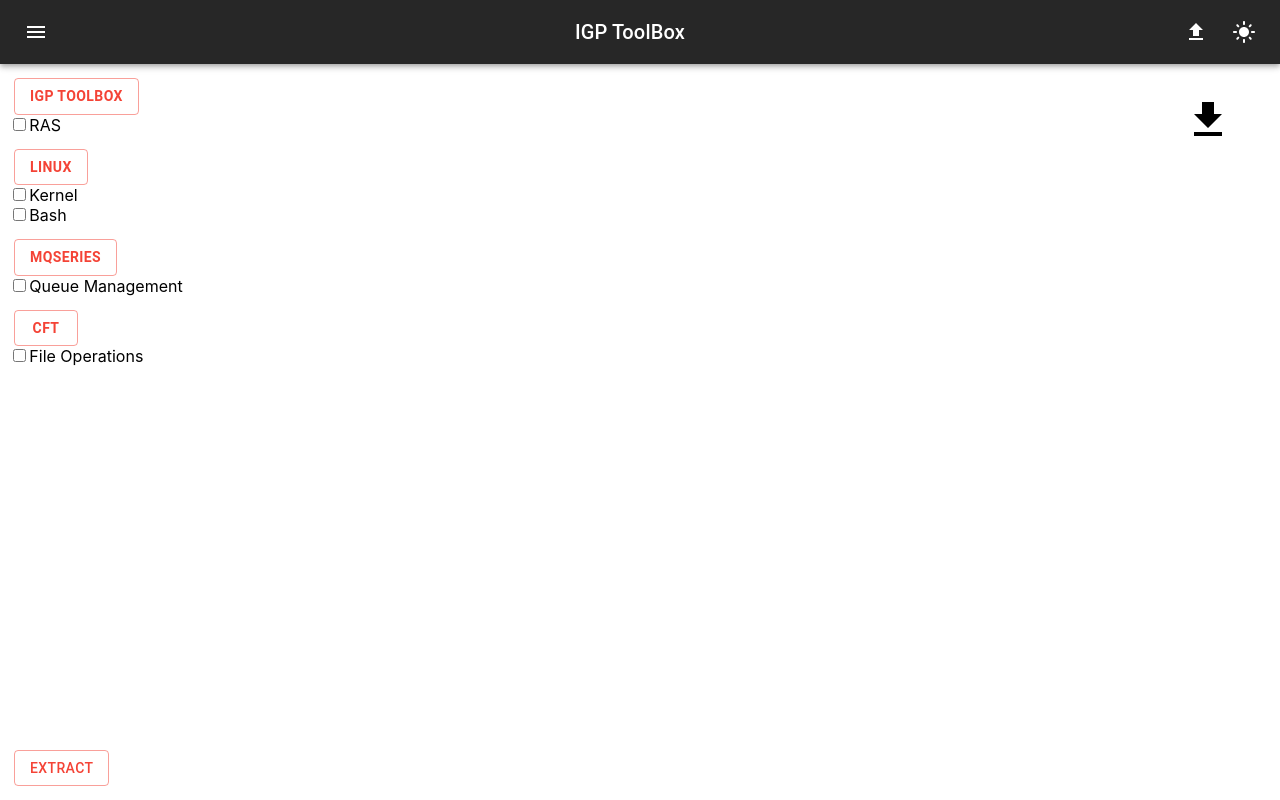
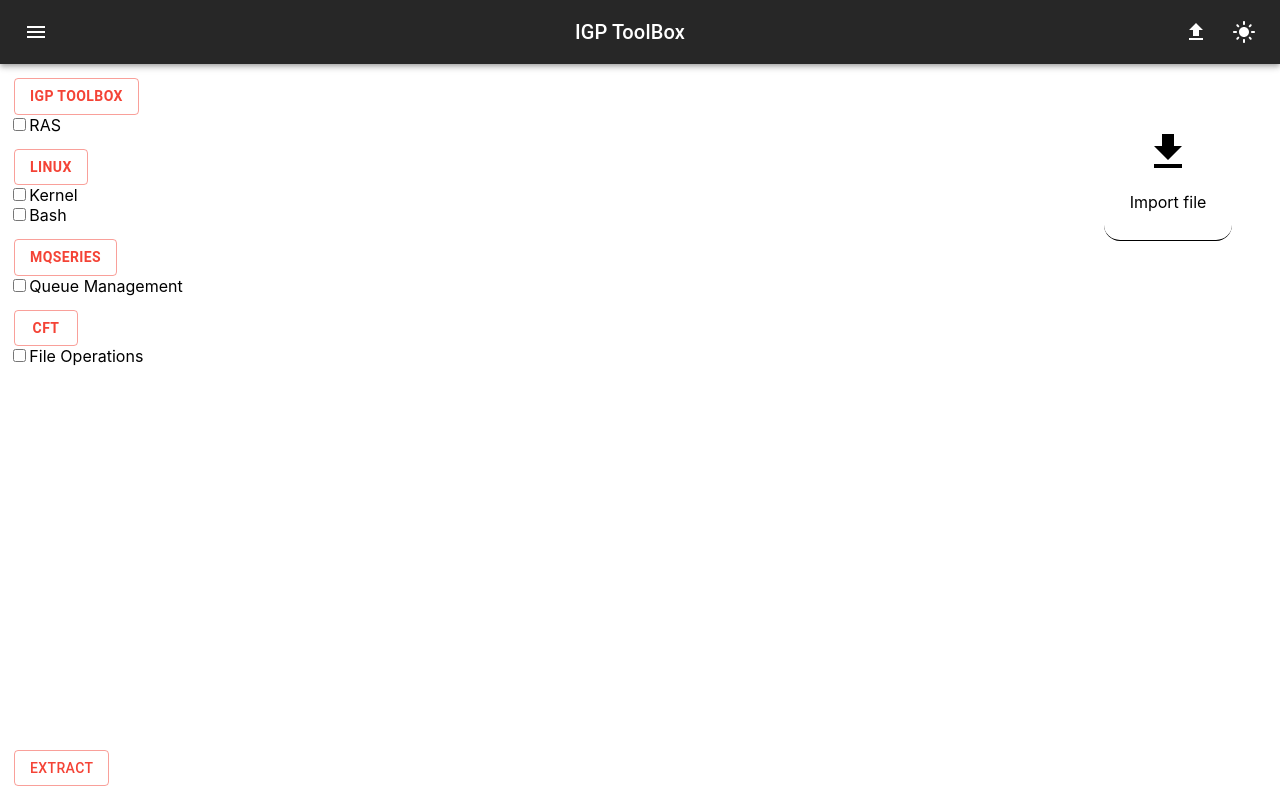
Before and after one commit to Erwanleroy/IGPtoolbox, a React (Create React App) app: page / in a window 1280 px wide. Both pictures are taken after a click on the icon 1196 px from the left and 32 px from the top of the page. Built offline with nearby package versions, Linux system fonts and the light colour scheme.

Commit message:
Création des bails d'imports

```diff
--- a/src/App.js
+++ b/src/App.js
@@ -10,7 +10,7 @@
 
 const App = () => {
   let lightModeStored = localStorage.getItem("lightMode");
-  const [page, setPage] = useState("IGP ToolBox");
+  const [page, setPage] = useState("Home");
   const [lightMode, setLightMode] = useState((lightModeStored === "dark" || lightModeStored === "light") ? lightModeStored : "dark");
   const [forceRefresh, setForceRefresh] = React.useState(0)
 
--- a/src/Components/Extract.js
+++ b/src/Components/Extract.js
@@ -1,12 +1,55 @@
 import React from 'react';
 import data from '../Utils/donnees.json';
 import Button from '@mui/material/Button';
+import Alert from '@mui/material/Alert';
 import FileDownloadIcon from '@mui/icons-material/FileDownload';
 
 const Extract = () => {
   const categories = data.categories;
   // État local pour suivre les cases à cocher des éléments
   const [itemCheckState, setItemCheckState] = React.useState({});
+  const [isHovering, setIsHovering] = React.useState(false);
+  const [newData, setNewData] = React.useState("");
+  const [selectedFile, setSelectedFile] = React.useState(null);
+  const [alertText, setAlertText] = React.useState("");
+  const [alertSeverity, setAlertSeverity] = React.useState("warning");
+  const [alertVisible, setAlertVisible] = React.useState(false);
+  const fileInputRef = React.useRef(null);
+  const timeoutRef = React.useRef(null); // Utilisation d'une ref pour stocker le timeout
+
+  //CSS
+  const blockImport = {
+    position:"absolute",
+    display:"flex",
+    flexDirection:"row",
+    flexWrap:"wrap",
+    justifyContent:"center",
+    padding:"1em",
+    right:"3em",
+    top:"7em",
+    width:"6em",
+    height:"6em",
+    borderRadius:"1em",
+    transitionDuration:".1s",
+    borderBottom:"1px solid black",
+  }
+
+  const hoverBlockImport = {
+    ...blockImport,
+    transitionDuration:".1s",
+    cursor:"pointer",
+    transform:"scale(1.2)",
+    backgroundColor: "#f0f0f0", // Couleur de fond au survol
+  };
+
+  const alertStyle = {
+    position: 'absolute',
+    bottom: '10px',
+    zIndex: '9999',
+    transform: alertVisible ? 'translateX(0)' : 'translateX(-100%)',
+    transition: 'transform .5s',
+}
+
 
   // Fonction pour gérer le changement de la case à cocher d'un élément
   const handleItemCheckboxChange = (categoryId, itemId, isChecked) => {
@@ -82,9 +125,73 @@
   };
 
 
+  const handleFileChange = (event) => {
+    const file = event.target.files[0];
+    setSelectedFile(file);
+
+    if (file) {
+      if (timeoutRef.current) {
+        clearTimeout(timeoutRef.current);
+      }
+      setAlertSeverity("error")
+      const extension = file.name.split('.').pop().toLowerCase();
+      if (extension === 'json') {
+        const reader = new FileReader();
+        reader.onload = (e) => {
+          const fileContent = e.target.result;
+          try {
+            const parsedContent = JSON.parse(fileContent);
+            if (Array.isArray(parsedContent)) {
+              const isFormatValid = parsedContent.every(item => {
+                return item.name && Array.isArray(item.items);
+              });
+              if (isFormatValid) {
+                setAlertText("Format du fichier valide 🎉");
+                setAlertSeverity("success")
+                setNewData(parsedContent);
+              } else {
+                setAlertText("Format du fichier invalide");
+              }
+            } else {
+              setAlertText("Format du fichier invalide");
+            }
+          } catch (err) {
+            setAlertText("Format du fichier invalide");
+          }
+        };
+        reader.readAsText(file);
+        setAlertVisible(true);
+        timeoutRef.current = setTimeout(() => {
+          setAlertVisible(false);
+        }, 3000);
+      }
+    }
+  };
+
+
+
+  const handleLinkClick = () => {
+    fileInputRef.current.click(); // Cliquer sur l'élément input de type file
+  };
+
   return (
     <div style={{ textAlign: "left" }}>
-      <FileDownloadIcon style={{position:"absolute", right:"1em", top:"2em", fontSize:"3em"}}/>
+      <input
+        type="file"
+        ref={fileInputRef}
+        style={{ display: 'none' }} // Cacher visuellement l'élément input
+        onChange={handleFileChange}
+        />
+      <a
+        style={isHovering ? hoverBlockImport : blockImport}
+        onMouseEnter={() => setIsHovering(true)}
+        onMouseLeave={() => setIsHovering(false)}
+        onClick={handleLinkClick}
+        >
+        <FileDownloadIcon style={{fontSize:"3em"}}/>
+        <p style={{textAlign:"center"}}>Import file</p>
+        <p style={{color:"green"}}>{selectedFile && `${selectedFile.name.slice(0, 6)}...${selectedFile.name.substring(selectedFile.name.lastIndexOf('.') + 1)}`}</p>
+      </a>
       {categories.map(category => (
         <div key={category.name}>
           <Button
@@ -116,6 +223,13 @@
       >
         Extract
       </Button>
+
+            <Alert
+                style={alertStyle}
+                variant="filled"
+                severity={alertSeverity}>
+                {alertText}
+            </Alert>
     </div>
   );
 }
```
